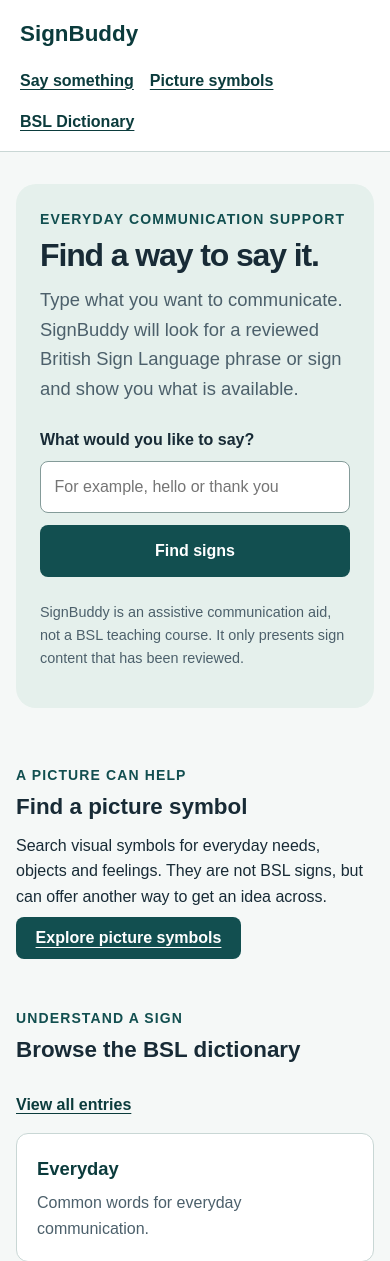
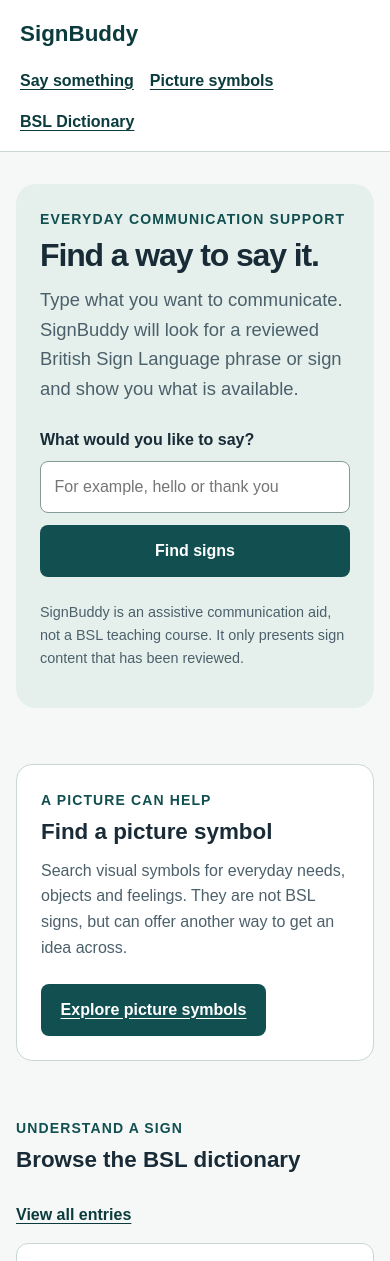
Before and after one commit to ray-seal/SignBuddy, a Next.js app: page / in a window 390 px wide. Shown: the top 1261 px of the page. Built offline with nearby package versions, Linux system fonts and the light colour scheme.

Commit message:
Style picture symbol search and result cards

```diff
--- a/app/globals.css
+++ b/app/globals.css
@@ -417,3 +417,84 @@ h2 {
     flex-direction: column;
   }
 }
+
+
+/* ARASAAC picture symbol search */
+.symbol-promo {
+  display: flex;
+  align-items: center;
+  justify-content: space-between;
+  gap: 1.5rem;
+  padding: 1.5rem;
+  background: var(--surface);
+  border: 1px solid var(--border);
+  border-radius: 1rem;
+}
+.symbol-promo p:last-child {
+  max-width: 58ch;
+  margin-bottom: 0;
+  color: var(--muted);
+}
+.symbol-promo-link { flex-shrink: 0; }
+.symbol-search { margin-top: 2rem; }
+.symbol-search-intro { max-width: 60ch; }
+.symbol-search-intro > p:last-child { color: var(--muted); }
+.symbol-results { min-height: 3rem; margin-top: 2rem; }
+.symbol-message { color: var(--muted); }
+.symbol-grid {
+  display: grid;
+  grid-template-columns: repeat(auto-fit, minmax(min(100%, 12rem), 1fr));
+  gap: 1rem;
+  padding: 0;
+  list-style: none;
+}
+.symbol-card {
+  overflow: hidden;
+  background: var(--surface);
+  border: 1px solid var(--border);
+  border-radius: 0.75rem;
+}
+.symbol-image-wrap {
+  display: flex;
+  min-height: 12rem;
+  align-items: center;
+  justify-content: center;
+  padding: 1rem;
+  background: #fff;
+}
+.symbol-image-wrap img {
+  display: block;
+  width: 100%;
+  max-width: 13rem;
+  height: 12rem;
+  object-fit: contain;
+}
+.symbol-card-content {
+  padding: 1rem;
+  border-top: 1px solid var(--border);
+}
+.symbol-card-content h4 {
+  margin: 0 0 0.35rem;
+  color: var(--brand-dark);
+  font-size: 1.1rem;
+  text-transform: capitalize;
+}
+.symbol-card-content p {
+  margin-bottom: 0.35rem;
+  color: var(--muted);
+  font-size: 0.9rem;
+}
+.symbol-attribution {
+  margin-top: 2rem;
+  padding: 1rem;
+  color: var(--muted);
+  background: #eaf1ef;
+  border-radius: 0.75rem;
+  font-size: 0.9rem;
+}
+@media (max-width: 36rem) {
+  .symbol-promo {
+    align-items: flex-start;
+    flex-direction: column;
+  }
+}
```
